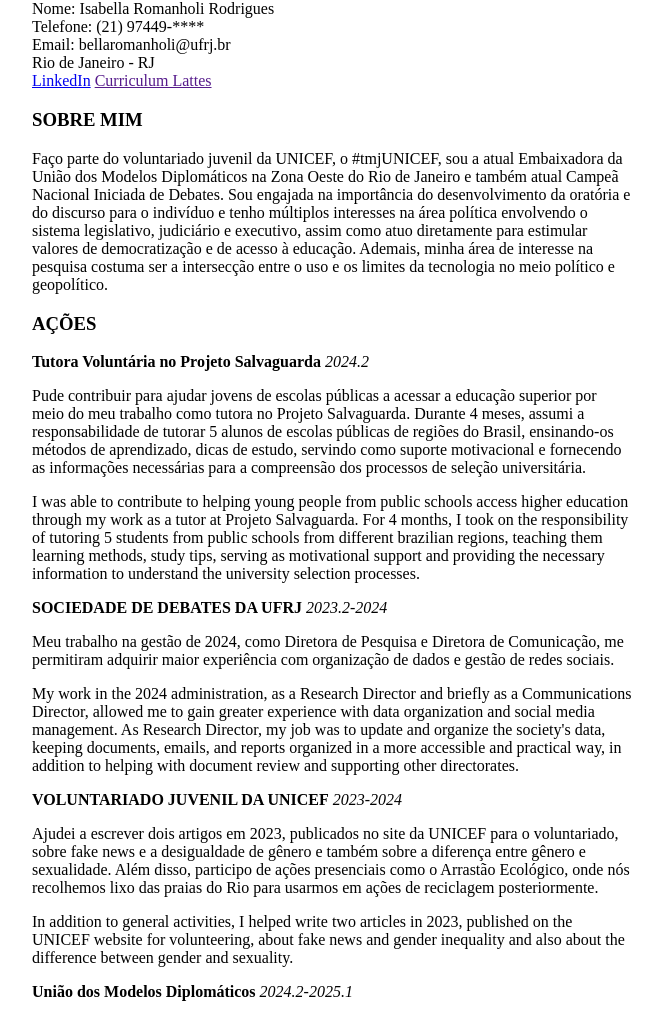
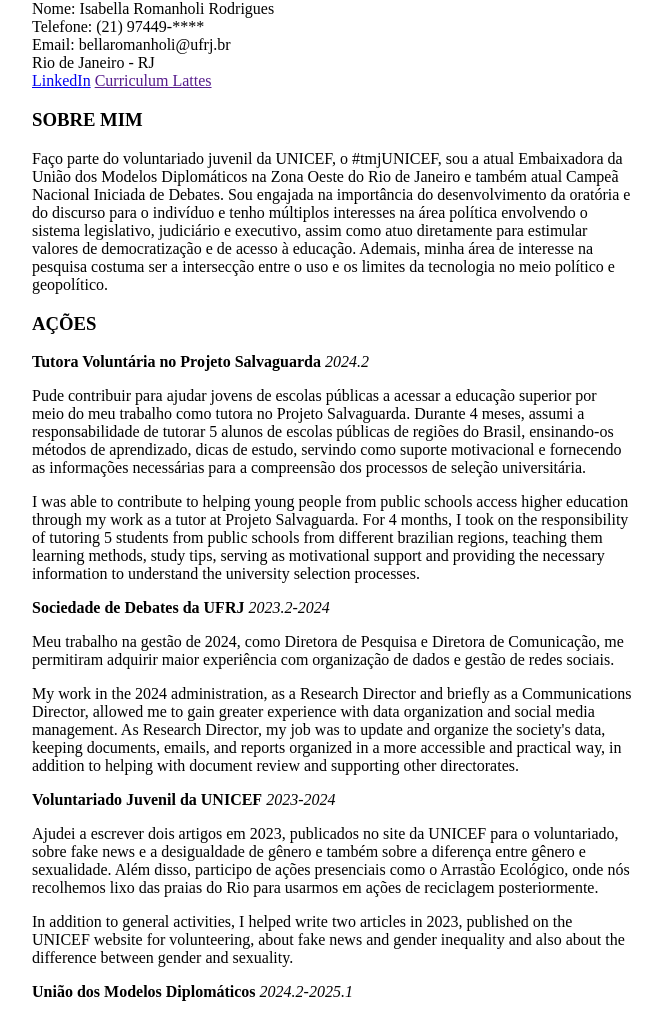
Before and after one commit to rmnhlcore/rmnhlcore, a plain HTML site: page index.html in a window 1280 px wide. Shown: the part 78-1092 px from the top of the page, without its empty margins (308-970 px from the left). Drawn offline with Linux system fonts and the light colour scheme.

Commit message:
Atualizar o index.html

```diff
--- a/index.html
+++ b/index.html
@@ -29,12 +29,12 @@ Rio de Janeiro - RJ <br>
 <p>Pude contribuir para ajudar jovens de escolas públicas a acessar a educação superior por meio do meu trabalho como tutora no Projeto Salvaguarda. Durante 4 meses, assumi a responsabilidade de tutorar 5 alunos de escolas públicas de regiões do Brasil, ensinando-os métodos de aprendizado, dicas de estudo, servindo como suporte motivacional e fornecendo as informações necessárias para a compreensão dos processos de seleção universitária.</p>
 <p>I was able to contribute to helping young people from public schools access higher education through my work as a tutor at Projeto Salvaguarda. For 4 months, I took on the responsibility of tutoring 5 students from public schools from different brazilian regions, teaching them learning methods, study tips, serving as motivational support and providing the necessary information to understand the university selection processes.</p>
 
-<strong>SOCIEDADE DE DEBATES DA UFRJ</strong>
+<strong>Sociedade de Debates da UFRJ</strong>
 <em>2023.2-2024</em>
 <p>Meu trabalho na gestão de 2024, como Diretora de Pesquisa e Diretora de Comunicação, me permitiram adquirir maior experiência com organização de dados e gestão de redes sociais.</p>
 <p>My work in the 2024 administration, as a Research Director and briefly as a Communications Director, allowed me to gain greater experience with data organization and social media management. As Research Director, my job was to update and organize the society's data, keeping documents, emails, and reports organized in a more accessible and practical way, in addition to helping with document review and supporting other directorates.</p>
 
-<strong>VOLUNTARIADO JUVENIL DA UNICEF</strong>
+<strong>Voluntariado Juvenil da UNICEF</strong>
 <em>2023-2024</em>
 <p>Ajudei a escrever dois artigos em 2023, publicados no site da UNICEF para o voluntariado, sobre fake news e a desigualdade de gênero e também sobre a diferença entre gênero e sexualidade. Além disso, participo de ações presenciais como o Arrastão Ecológico, onde nós recolhemos lixo das praias do Rio para usarmos em ações de reciclagem posteriormente.</p>
 <p>In addition to general activities, I helped write two articles in 2023, published on the UNICEF website for volunteering, about fake news and gender inequality and also about the difference between gender and sexuality.</p>
```
